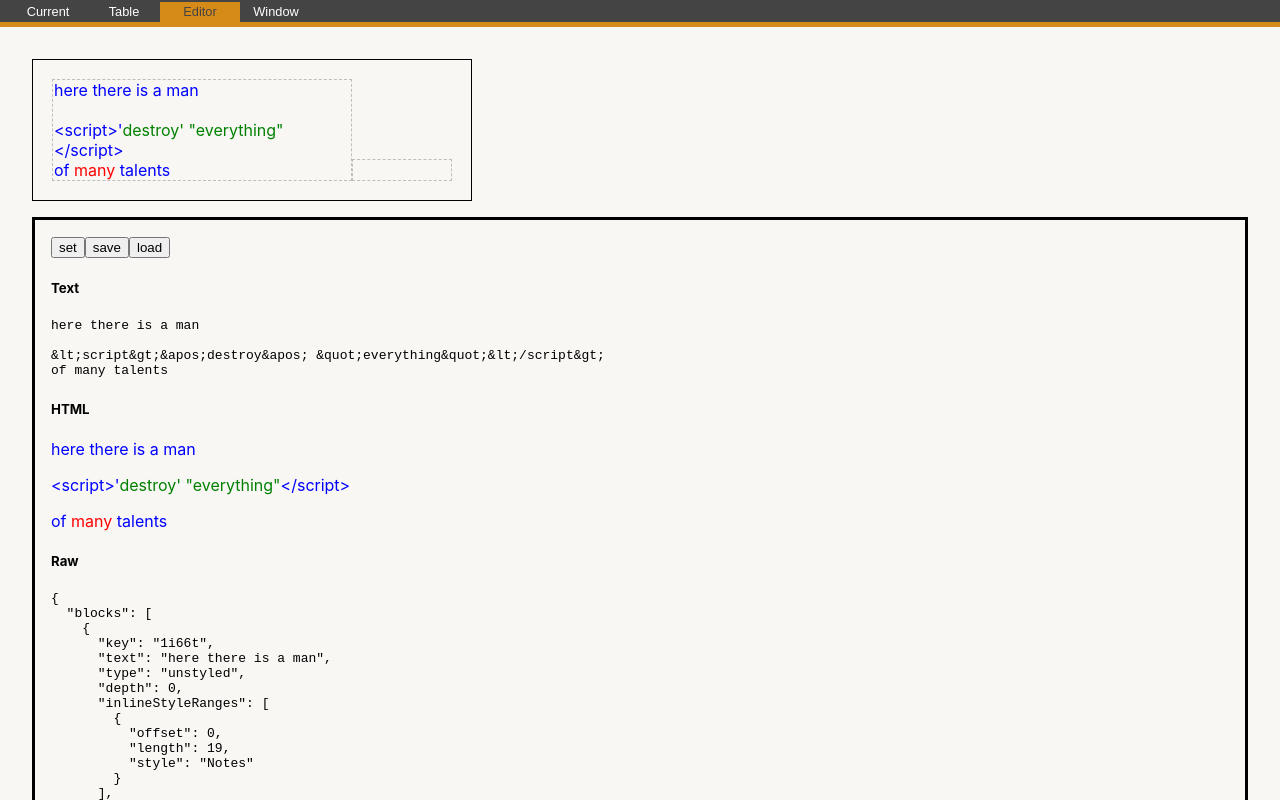
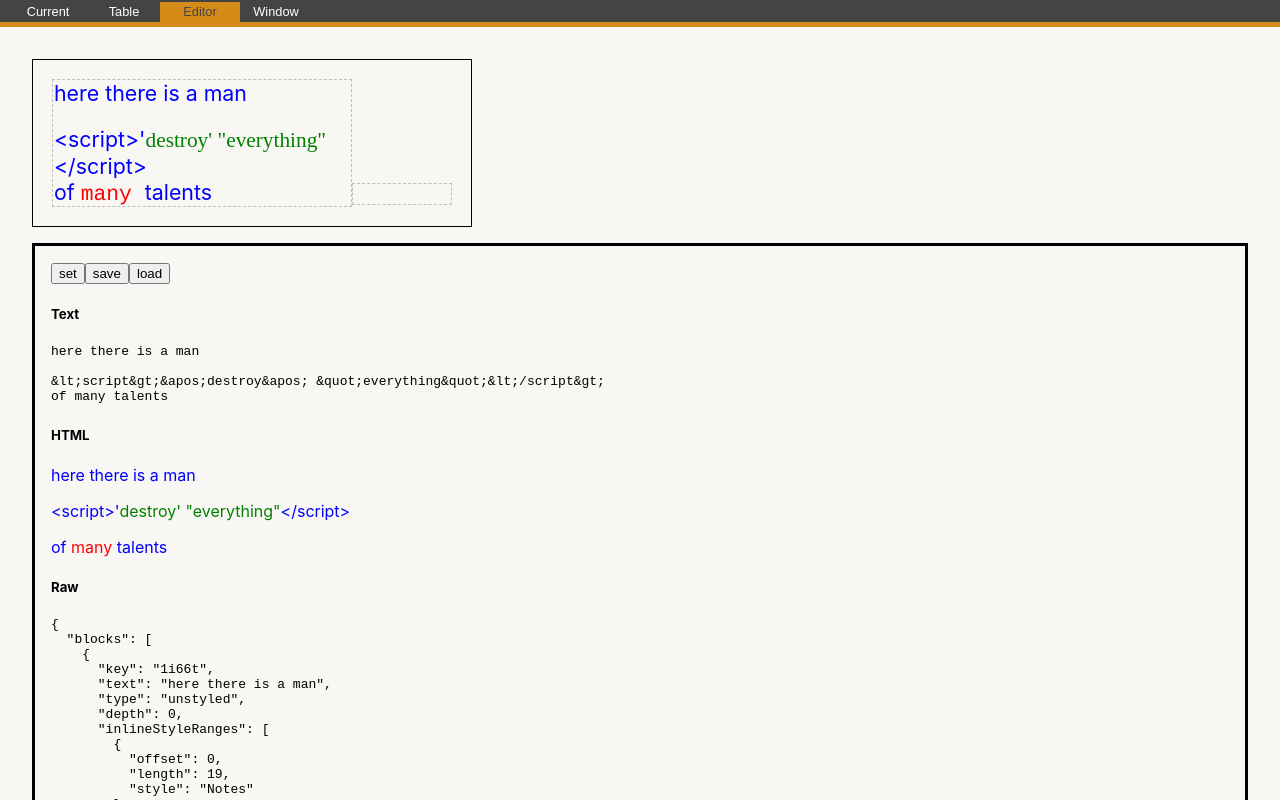
Before and after one commit to PaulDThomas/AsupInternalComponents, a React (Create React App) app: page /editor in a window 1280 px wide. Shown: the top 800 px of the page. Built offline with nearby package versions, Linux system fonts and the light colour scheme.

Commit message:
Update AIE - only apply styles to selections

```diff
--- a/src/App.js
+++ b/src/App.js
@@ -10,6 +10,8 @@ import "./pages/pages.css";
 import { WindowPage } from './pages/WindowPage';
 import { ExpanderPage } from 'pages/ExpanderPage';
 
+const activeClass = ({ isActive }) => (isActive ? 'active' : 'inactive');
+
 function App() {
 
   return (
@@ -17,35 +19,19 @@ function App() {
       <div>
         <nav>
           <ul>
-            <li>
-              <NavLink to="/" className={({ isActive }) => (isActive ? 'active' : 'inactive')}>
-                Current
-              </NavLink>
-            </li>
-            <li>
-              <NavLink to="/table" className={({ isActive }) => (isActive ? 'active' : 'inactive')}>
-                Table
-              </NavLink>
-            </li>
-            <li>
-              <NavLink to="/editor" className={({ isActive }) => (isActive ? 'active' : 'inactive')}>
-                Editor
-              </NavLink>
-            </li>
-            <li>
-              <NavLink to="/window" className={({ isActive }) => (isActive ? 'active' : 'inactive')}>
-                Window
-              </NavLink>
-            </li>
+            <li><NavLink to="/"       className={activeClass}>Current</NavLink></li>
+            <li><NavLink to="/table"  className={activeClass}>Table  </NavLink></li>
+            <li><NavLink to="/editor" className={activeClass}>Editor </NavLink></li>
+            <li><NavLink to="/window" className={activeClass}>Window </NavLink></li>
           </ul>
         </nav>
 
         <Routes>
-          <Route path="/" element={<EditorPage />} />
-          <Route path="/table" element={<TablePage />} />
-          <Route path="/editor" element={<EditorPage />} />
+          <Route path="/"         element={<TablePage />   } />
+          <Route path="/table"    element={<TablePage />   } />
+          <Route path="/editor"   element={<EditorPage />  } />
           <Route path="/expander" element={<ExpanderPage />} />
-          <Route path="/window" element={<WindowPage />} />
+          <Route path="/window"   element={<WindowPage />  } />
         </Routes>
       </div>
     </BrowserRouter>
--- a/src/components/aie/AieStyleButton.tsx
+++ b/src/components/aie/AieStyleButton.tsx
@@ -5,6 +5,7 @@ interface AieStyleButtonProps {
   styleName: string,
   currentStyle: Draft.DraftModel.ImmutableData.DraftInlineStyle,
   applyStyleFunction: (styleName: string) => void,
+  disabled?: boolean,
 };
 
 export const AieStyleButton = (props:AieStyleButtonProps): JSX.Element => {
@@ -15,7 +16,7 @@ export const AieStyleButton = (props:AieStyleButtonProps): JSX.Element => {
   }
   const className = "aie-button" + (props.currentStyle.has(props.styleName) ? " active" : "");
   return (
-    <button className={className} onMouseDown={aieClick} >
+    <button className={className} onMouseDown={aieClick} disabled={props.disabled} >
       {props.styleName}
     </button>
   );
--- a/src/components/aie/AieStyleButtonRow.tsx
+++ b/src/components/aie/AieStyleButtonRow.tsx
@@ -6,6 +6,7 @@ interface AieStyleButtonRowProps {
   styleList: string[],
   currentStyle: Draft.DraftModel.ImmutableData.DraftInlineStyle,
   applyStyleFunction: (styleName: string) => void,
+  disabled?: boolean
 }
 
 export const AieStyleButtonRow = (props:AieStyleButtonRowProps):JSX.Element => {
@@ -17,6 +18,7 @@ export const AieStyleButtonRow = (props:AieStyleButtonRowProps):JSX.Element => {
         styleName={style}
         currentStyle={props.currentStyle}
         applyStyleFunction={props.applyStyleFunction}
+        disabled={props.disabled}
       />
     );
   }
--- a/src/components/aie/AsupInternalEditor.tsx
+++ b/src/components/aie/AsupInternalEditor.tsx
@@ -1,20 +1,36 @@
 import * as React from 'react';
 import { useState, useRef, useEffect, useCallback } from "react";
-import { EditorState, RichUtils, Editor, ContentState, convertToRaw, convertFromRaw, Modifier, convertFromHTML, DraftStyleMap, RawDraftContentBlock, RawDraftContentState, ContentBlock } from "draft-js";
+import { EditorState, Editor, ContentState, convertToRaw, convertFromRaw, Modifier, convertFromHTML, DraftStyleMap, RawDraftContentBlock, RawDraftContentState, ContentBlock } from "draft-js";
 import { AieStyleButtonRow } from "./AieStyleButtonRow";
 import 'draft-js/dist/Draft.css';
 import './aie.css';
 
-export interface AieStyleMap extends DraftStyleMap { [styleName: string]: { color: string, aieExclude: string[] } };
 interface RawContentBlocks { contentBlocks: Array<ContentBlock>, entityMap: any };
+export interface AieStyleMap { [styleName: string]: { css: React.CSSProperties, aieExclude: string[] } };
+interface AieStyleExcludeMap { [styleName: string]: string[] };
+
+const styleMapToDraft = (styleMap?: AieStyleMap): DraftStyleMap => {
+  console.log("Building style map");
+  let d: DraftStyleMap = {};
+  if (styleMap !== undefined)
+    for (let s of Object.keys(styleMap!)) {
+      d[s] = styleMap![s].css;
+    }
+  return d;
+}
+const styleMapToExclude = (styleMap?: AieStyleMap): AieStyleExcludeMap => {
+  let e: AieStyleExcludeMap = {};
+  if (styleMap !== undefined) for (let s of Object.keys(styleMap!)) e[s] = styleMap![s].aieExclude;
+  return e;
+}
 
 interface AsupInternalEditorProps {
   initialText: string | RawDraftContentState | RawContentBlocks,
   returnRaw?: (ret: RawDraftContentState) => void,
   returnText: (ret: string) => void,
   returnHtml?: (ret: string) => void,
+  addStyle: React.CSSProperties,
   styleMap?: AieStyleMap,
-  addStyle: React.CSSProperties,
   highlightChanges: boolean,
   textAlignment: Draft.DraftComponent.Base.DraftTextAlignment,
   showStyleButtons: boolean,
@@ -32,11 +48,8 @@ export const AsupInternalEditor = (props: AsupInternalEditorProps) => {
   const editor = useRef(null);
 
   // Add default style map
-  const [currentStyleMap, setCurrentStyleMap] = useState<AieStyleMap>({
-    Editable: { color: "red", aieExclude: ["Optional", "Notes"] },
-    Optional: { color: "green", aieExclude: ["Editable", "Notes"] },
-    Notes: { color: "blue", aieExclude: ["Editable", "Optional"] },
-  });
+  const currentStyleMap = useRef<DraftStyleMap>(styleMapToDraft(props.styleMap));
+  const styleMapExclude = useRef<AieStyleExcludeMap>(styleMapToExclude(props.styleMap));
 
   // Show or hide style buttons
   const aieShowButtons = () => { if (props.showStyleButtons) { setButtonState(""); } };
@@ -69,7 +82,7 @@ export const AsupInternalEditor = (props: AsupInternalEditorProps) => {
       chars = chars.map(c => c.replace(/&/g, "&amp;").replace(/>/g, "&gt;").replace(/</g, "&lt;").replace(/"/g, "&quot;").replace(/'/g, "&apos;"));
       // Add inline style starts and ends
       for (const s of b.inlineStyleRanges) {
-        chars[s.offset] = `<span className='${s.style}' style='${Object.entries(currentStyleMap[s.style]).map(([k, v]) => `${k}:${v}`).join(';')}'>${chars[s.offset]}`;
+        chars[s.offset] = `<span className='${s.style}' style='${Object.entries(currentStyleMap.current[s.style]).map(([k, v]) => `${k}:${v}`).join(';')}'>${chars[s.offset]}`;
         chars[s.offset + s.length - 1] = `${chars[s.offset + s.length - 1]}</span>`;
       }
       return `<p>${chars.join("")}</p>`;
@@ -83,9 +96,6 @@ export const AsupInternalEditor = (props: AsupInternalEditorProps) => {
 
     // eslint-disable-next-line react-hooks/exhaustive-deps
   }, [props.initialText, props.returnRaw, props.returnText, props.returnHtml, props.highlightChanges, currentStyleMap]);
-
-  // Set stylemap or use default
-  useEffect(() => { if (props.styleMap) { setCurrentStyleMap(props.styleMap); } }, [props.styleMap]);
 
   // Update change highlight
   useEffect(() => {
@@ -129,14 +139,23 @@ export const AsupInternalEditor = (props: AsupInternalEditorProps) => {
   const aieApplyStyle = (style: string) => {
     // Get current selection
     var selection = editorState.getSelection();
-    // Toggle current style
-    var nextEditorState: EditorState = RichUtils.toggleInlineStyle(editorState, style);
-    // Get new content
-    var nextContentState = nextEditorState.getCurrentContent();
-    // Remove any excluded styles
-    for (let s of currentStyleMap[style].aieExclude) nextContentState = Modifier.removeInlineStyle(nextContentState, selection, s);
+    // Get current content
+    var nextContentState = editorState.getCurrentContent();
+    var currentStyles = editorState.getCurrentInlineStyle();
+    // Remove all excluded styles from selection
+    for (let s of styleMapExclude.current[style]) nextContentState = Modifier.removeInlineStyle(nextContentState, selection, s);
+    // Add or remove target style
+    if (currentStyles.has(style)) {
+      nextContentState = Modifier.removeInlineStyle(nextContentState, selection, style);
+    }
+    else {
+      nextContentState = Modifier.applyInlineStyle(nextContentState, selection, style);
+    }
+    var nextEditorState = EditorState.createWithContent(nextContentState);
+    // Put selection back
+    nextEditorState = EditorState.acceptSelection(nextEditorState, selection);
     // Update editor
-    onChange(EditorState.createWithContent(nextContentState));
+    onChange(nextEditorState);
   }
 
   // Render the component
@@ -149,14 +168,15 @@ export const AsupInternalEditor = (props: AsupInternalEditorProps) => {
     >
       <div className={`aie-button-holder aie-style-button-holder ${buttonState === "hidden" ? "hidden" : ""}`}>
         <AieStyleButtonRow
-          styleList={Object.keys(currentStyleMap)}
+          styleList={Object.keys(currentStyleMap.current)}
           currentStyle={editorState.getCurrentInlineStyle()}
           applyStyleFunction={aieApplyStyle}
+          disabled={editorState.getSelection().isCollapsed()}
         />
       </div>
       <Editor
         ref={editor}
-        customStyleMap={currentStyleMap}
+        customStyleMap={currentStyleMap.current}
         editorState={editorState}
         onChange={onChange}
         textAlignment={props.textAlignment}
--- a/src/pages/EditorPage.jsx
+++ b/src/pages/EditorPage.jsx
@@ -110,6 +110,12 @@ export const EditorPage = () => {
     setInitialText(saved);
   }
 
+  const thisStyleMap = {
+    Editable: { css: { color: "red", fontFamily: "courier", fontSize: "16pt" }, aieExclude:["Optional", "Notes"] },
+    Optional: { css: { color: "green", fontWeight: "100", fontFamily: "serif", fontSize: "16pt" },aieExclude:["Editable", "Notes"] },
+    Notes: { css: { color: "blue", fontSize: "16pt" },aieExclude:["Editable", "Notes"] },
+  };
+
   return (
     <div
       style={{
@@ -129,12 +135,14 @@ export const EditorPage = () => {
                 showStyleButtons={true}
                 addStyle={{ width: "298px", height: "100%" }}
                 textAlignment={"left"}
+                styleMap={thisStyleMap}
               />
               <AsupInternalEditor
                 initialText={initialText2}
                 returnText={setText2}
                 addStyle={{ width: "98px" }}
                 showStyleButtons={true}
+                styleMap={thisStyleMap}
               />
             </td>
           </tr>
```
